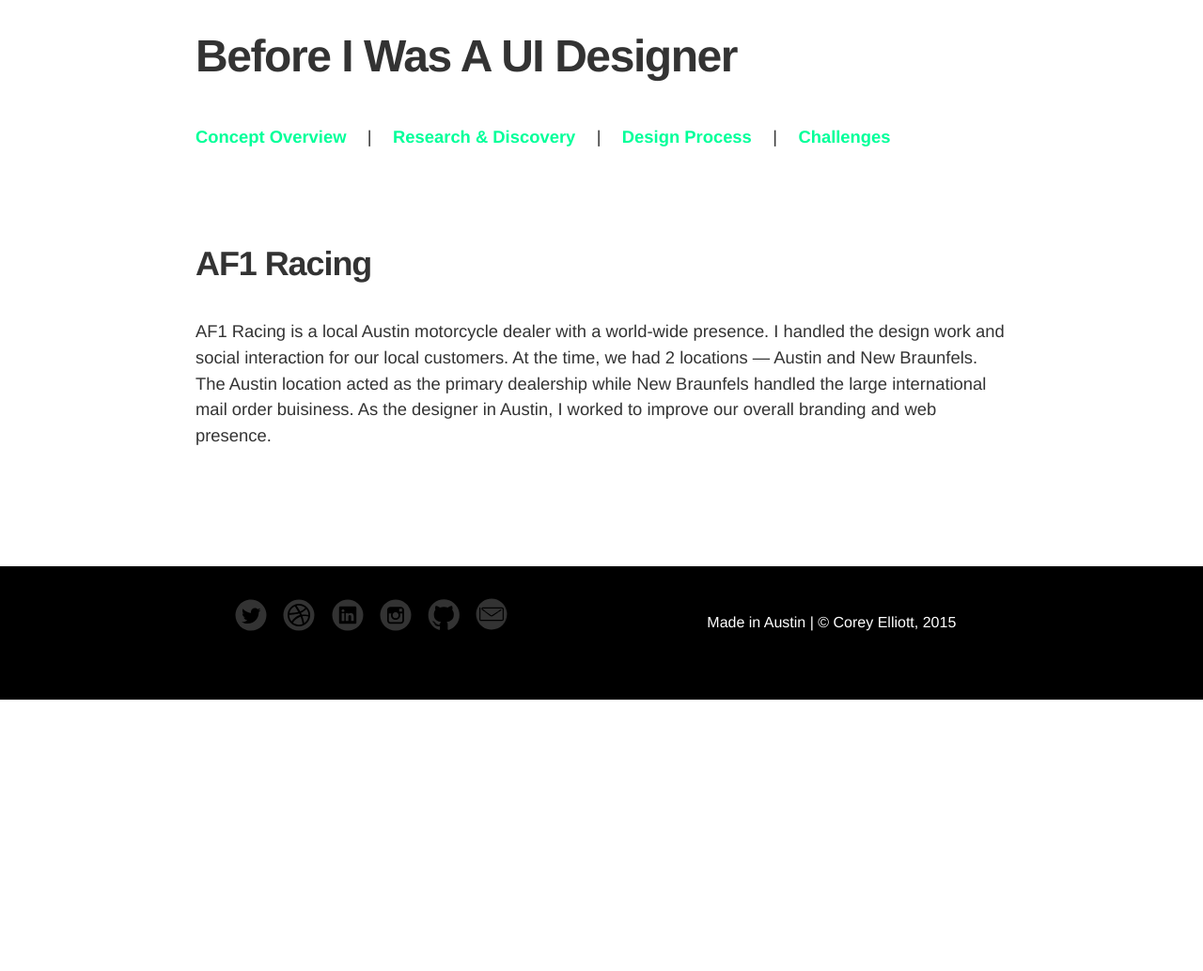
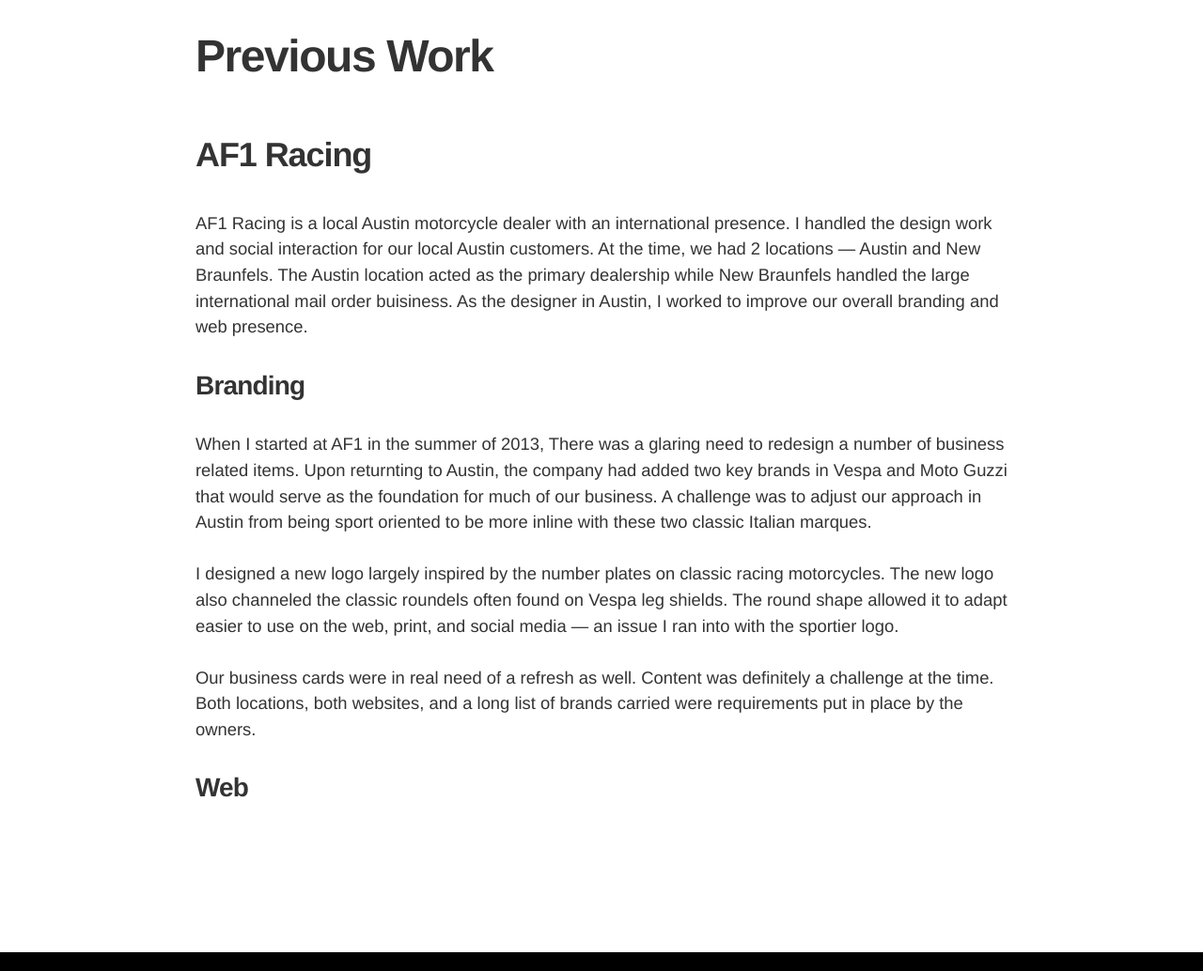
Before and after one commit to ellcorey/corey_elliott_design, a Jekyll site: the page built from pwork.html, in a window 1280 px wide and 1400 px high. Shown: the part 366-1400 px from the top of the window at 94% size. Built offline with Jekyll 4.4.1, drawn with Linux system fonts in a browser that asks for light colours; nearby versions of some CDN libraries.

Commit message:
updated previous work page.

```diff
--- a/goodreads.html
+++ b/goodreads.html
@@ -45,7 +45,7 @@
 	   		<h2>Research & Discovery</h2>
 			<p>For this project, the research phase was short. I spoke with current users to see what primary and secondary features they used most. During this phase, I quizzed friends, family, and peers that shared our work space. Besides the features I inquired about, I asked their thoughts on Goodreads website design.</p>
 
-			<p>Some echoed my thoughts on the website, while others didn't mind the current design's theme. That some users were seemingly not bothered by the design was a surprise to me.</p>
+			<p>Some echoed my thoughts on the website, while others didn't mind the current design theme. That some users were seemingly not bothered by the design was a surprise to me.</p>
 
 			<h3>content list and management</h3>
 			<p>To see what I had to work with, I created a list of the content found on main pages.  Prioritizing the content would help in the design phases.</p>
--- a/pwork.html
+++ b/pwork.html
@@ -9,8 +9,9 @@
   <div class="hero full-width"></div>
 
     <section class="content-block project-heading">
-      <h1>Before I was a UI designer</h1>
-      <ul class="project-quickNav">
+      <h1>Previous work</h1>
+
+      <!-- <ul class="project-quickNav">
         <li><a href="#concept">Concept Overview</a></li>
         <li><span>|</span></li>
         <li><a href="#research">Research & Discovery</a></li>
@@ -19,11 +20,21 @@
         <li><span>|</span></li>
         <li><a href="#challenges">Challenges</a></li>
       </ul>
-    </section>
+    </section> -->
 
     <section class="content-block">
     	<h2>AF1 Racing</h2>
-    	<p>AF1 Racing is a local Austin motorcycle dealer with a world-wide presence. I handled the design work and social interaction for our local customers. At the time, we had 2 locations &mdash; Austin and New Braunfels. The Austin location acted as the primary dealership while New Braunfels handled the large international mail order buisiness. As the designer in Austin, I worked to improve our overall branding and web presence.</p>
+    	<p>AF1 Racing is a local Austin motorcycle dealer with an international presence. I handled the design work and social interaction for our local Austin customers. At the time, we had 2 locations &mdash; Austin and New Braunfels. The Austin location acted as the primary dealership while New Braunfels handled the large international mail order buisiness. As the designer in Austin, I worked to improve our overall branding and web presence.</p>
+
+    	<h3>Branding</h3>
+    	<p>When I started at AF1 in the summer of 2013, There was a glaring need to redesign a number of business related items. Upon returnting to Austin, the company had added two key brands in Vespa and Moto Guzzi that would serve as the foundation for much of our business. A challenge was to adjust our approach in Austin from being sport oriented to be more inline with these two classic Italian marques.</p>
+
+    	<p>I designed a new logo largely inspired by the number plates on classic racing motorcycles. The new logo also channeled the classic roundels often found on Vespa leg shields. The round shape allowed it to adapt easier to use on the web, print, and social media &mdash; an issue I ran into with the sportier logo.</p>
+
+    	<p>Our business cards were in real need of a refresh as well. Content was definitely a challenge at the time. Both locations, both websites, and a long list of brands carried were requirements put in place by the owners.</p>
+
+    	<h3>Web</h3>
+    	<p>
 
     </section>
     </main>
--- a/zephyr.html
+++ b/zephyr.html
@@ -75,12 +75,12 @@
       <p>I looked to a few apps for well designed and thought out UI. Strava and Waze are two that provided inspiration. I'm a heavy Strava user, and love the clean and modern UI, high on contrast with plenty of gamification. Waze is clever with its hands free actions and is known for user reports. The reported issues serve as temporary alerts, or help to reroute other users.</p>
 
       <h3>Personas</h3>
-      <p>I created personas to help distill my possible user base and aid in design decisions. These were created using my research. The personas show people who are already willing to use a bike as transportation. View the personas on <a href="https://github.com/ellcorey/zephyr/blob/master/discovery_research/personas.md" title="Zephyr Personas">github</a>.</p>
+      <p>I created personas to help distill my possible user base and aid in design decisions. These were created using my research. The personas show people who are already willing to use a bike as transportation.<a href="https://github.com/ellcorey/zephyr/blob/master/discovery_research/personas.md" title="Zephyr Personas"> View the personas on github</a>.</p>
     </section>
 
     <a name="design"><section class="content-block"></a>
       <h2>Design</h2>
-      <p>TThe Design process was split between the app prototype and the website. Throughout this process, I sought feedback to verify the design direction matched my intentions.</p>
+      <p>The Design process was split between the app prototype and the website. Throughout this process, I sought feedback to verify the design direction matched my intentions.</p>
 
       <h3>Style Tiles</h3>
       <p>Style tiles give a rough idea of how color palettes, fonts, patterns, and other elements may work together. After creating 3 tiles, I asked for feedback. Taking that feedback, I created the 4th tile which dictated Zephyr's design direction.</p>
```
Also changed, not shown: 4 other files.
